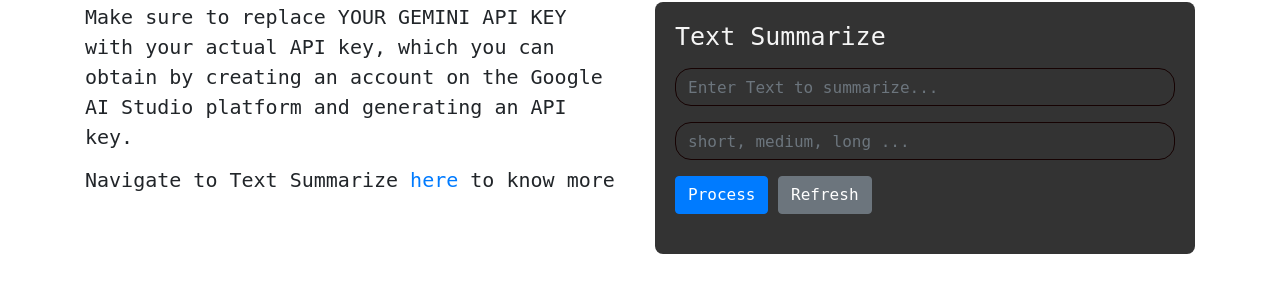
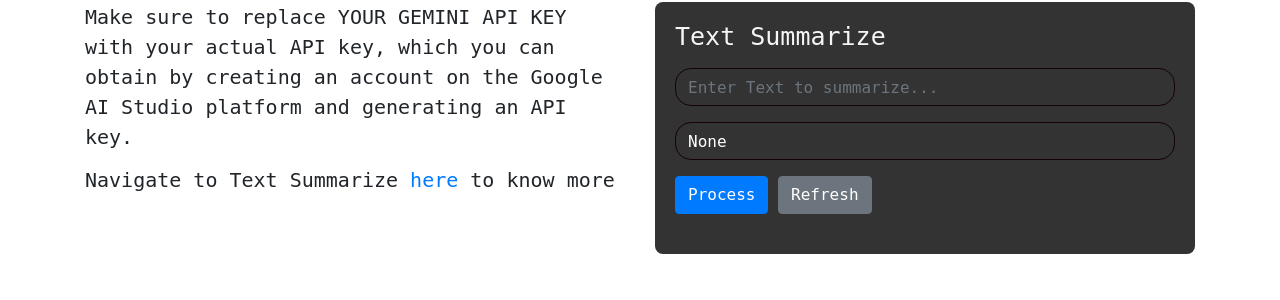
Before and after one commit to Minty-cyber/BasicLingua-Webapp, a Django app: page /text-summarize/ in a window 1280 px wide. Shown: the part 152-452 px from the top of the page. Run offline with Django 5.2, Linux system fonts and the light colour scheme; some libraries are stand-ins or nearby versions.

Commit message:
Lib_app/templates/Text_Summarize:changes

```diff
--- a/Lib_app/templates/Text_Summarize.html
+++ b/Lib_app/templates/Text_Summarize.html
@@ -30,7 +30,7 @@
                         <input type="text" class="form-control" id="user_input" name="user_input" style="color: white;" placeholder="Enter Text to summarize..." value="{{ form.user_input.value }}">
                     </div>
                     <div class="form-group">
-                        <input type="text" class="form-control" id="summary_length" name="summary_length" style="color: white;" placeholder="short, medium, long ..." value="{{ form.ner_tags.value }}">
+                        <input type="text" class="form-control" id="summary_length" name="summary_length" style="color: white;" placeholder="short, medium, long ..." value="{{ form.summary_length.value }}">
                     </div>
                     <button id="extract-button" type="button" class="btn btn-primary">Process</button>
                     <button id="refresh-button" type="button" class="btn btn-secondary">Refresh</button>
```
